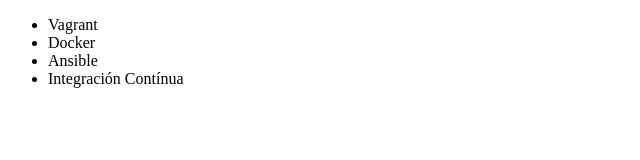
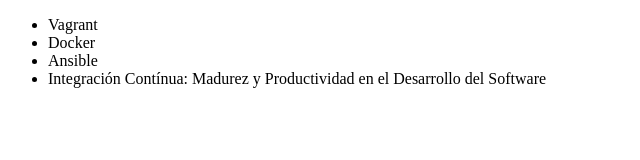
Before and after one commit to Giovanny4/gitgithub, a plain HTML site: page index.html in a window 1280 px wide. Shown: the whole page, without its empty margins (0-640 px from the left). Drawn offline with Linux system fonts and the light colour scheme.

Commit message:
Renombrando curso de integración contínua

```diff
--- a/index.html
+++ b/index.html
@@ -9,7 +9,7 @@
          <li>Vagrant</li>
          <li>Docker</li>
          <li>Ansible</li>
-         <li>Integración Contínua</li>
+         <li>Integración Contínua: Madurez y Productividad en el Desarrollo del Software</li>
      </ul>
 </body>
 </html>
```
